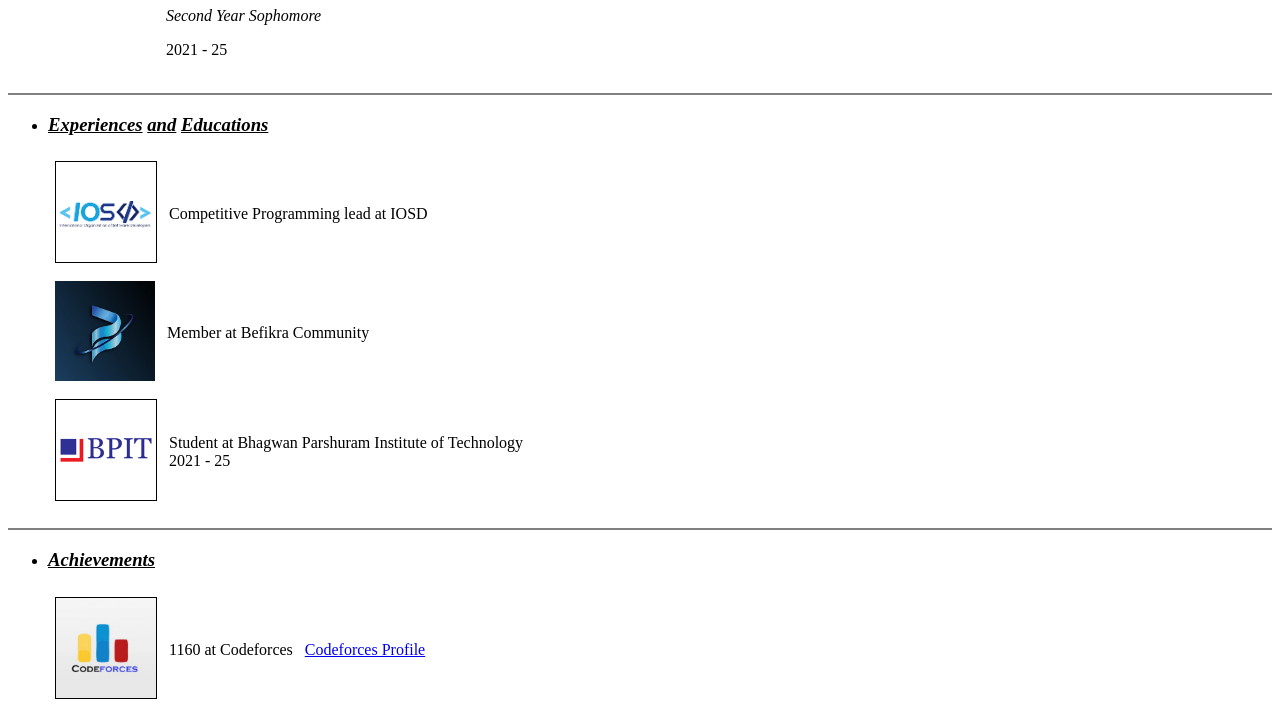
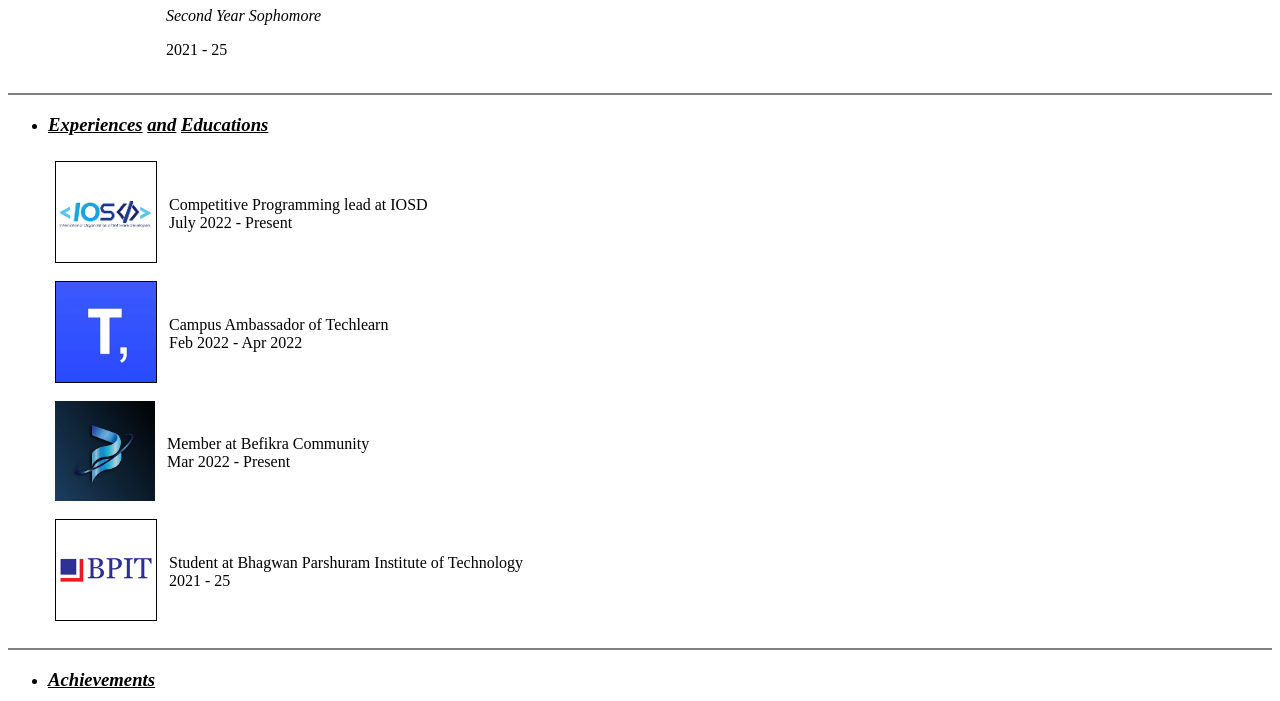
Before and after one commit to rishi2025/My-first-website, a plain HTML site: page index.html in a window 1280 px wide. Shown: the part 159-860 px from the top of the page. Drawn offline with Linux system fonts and the light colour scheme.

Commit message:
Add files via upload
Second Commit (just trying it out)
Added techlearn campus ambasaddor in my experiences

```diff
--- a/index.html
+++ b/index.html
@@ -8,7 +8,7 @@
 </head>
 <body>
     <table cellpadding="5" cellspacing="5">
-        <td><img src="IMG_20220109_124838.jpg" alt="Image Not Found" border="2"></td>
+        <td><img src="IMG_20220109_124838.jpg" alt="Image Not Found" border="2" height="215"></td>
         <td>
             <h1><u>Rishi Jha</u></h1>
             <p><i><u>Bhagwan Parshuram Institute of Technology</u></i></p>
@@ -23,13 +23,19 @@
         <table cellpadding="5">
             <tr>
                 <td> <img src="download.png" width="100" border="1"></td>
-                <td> Competitive Programming lead at IOSD</td>
+                <td> Competitive Programming lead at IOSD <br> July 2022 - Present</td>
+            </tr>
+        </table>
+        <table cellpadding="5">
+            <tr>
+                <td> <img src="techlearn-dot-live.webp" width="100" border="1"></td>
+                <td> Campus Ambassador of Techlearn <br> Feb 2022 - Apr 2022</td>
             </tr>
         </table>
         <table cellpadding="5">
             <tr>
                 <td> <img src="befikra.jfif" width="100"></td>
-                <td> Member at Befikra Community</td>
+                <td> Member at Befikra Community <br> Mar 2022 - Present</td>
             </tr>
         </table>
         <table cellpadding="5">
```
Also changed, not shown: techlearn-dot-live.webp (added).
